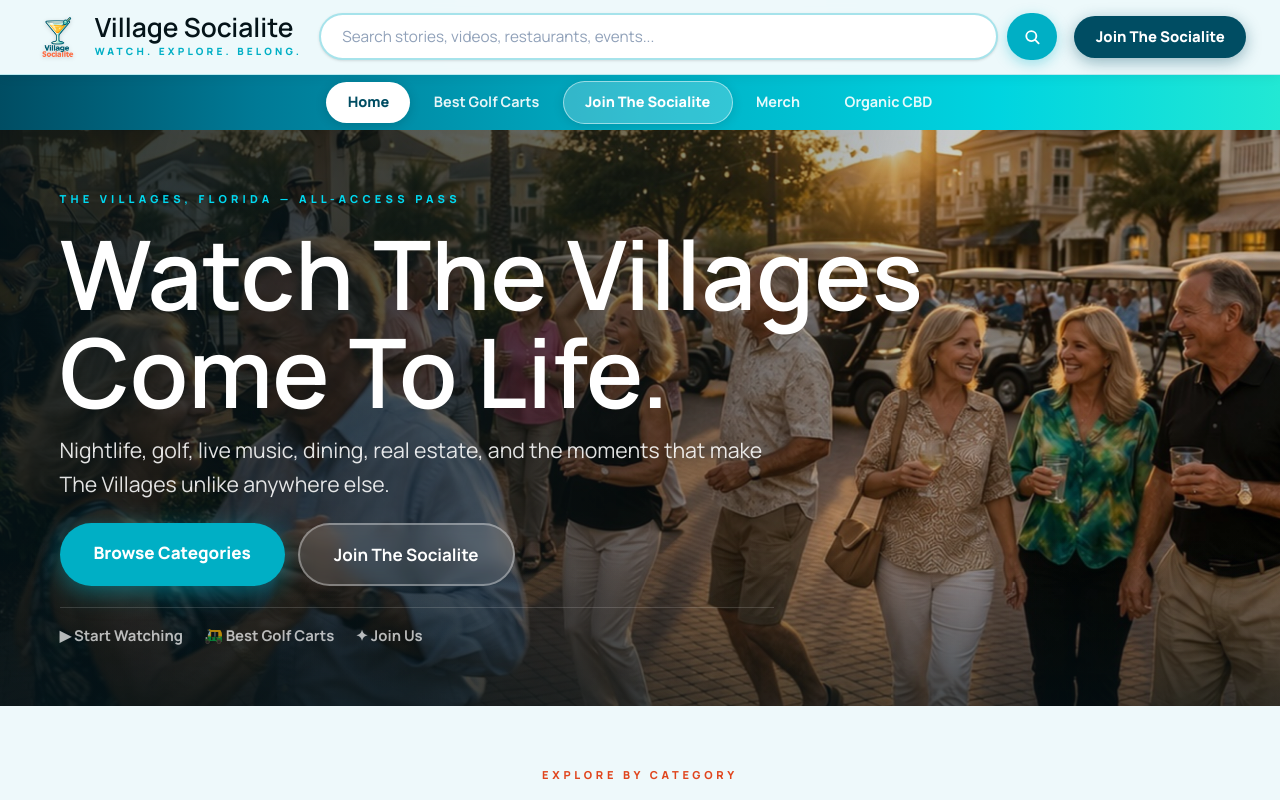
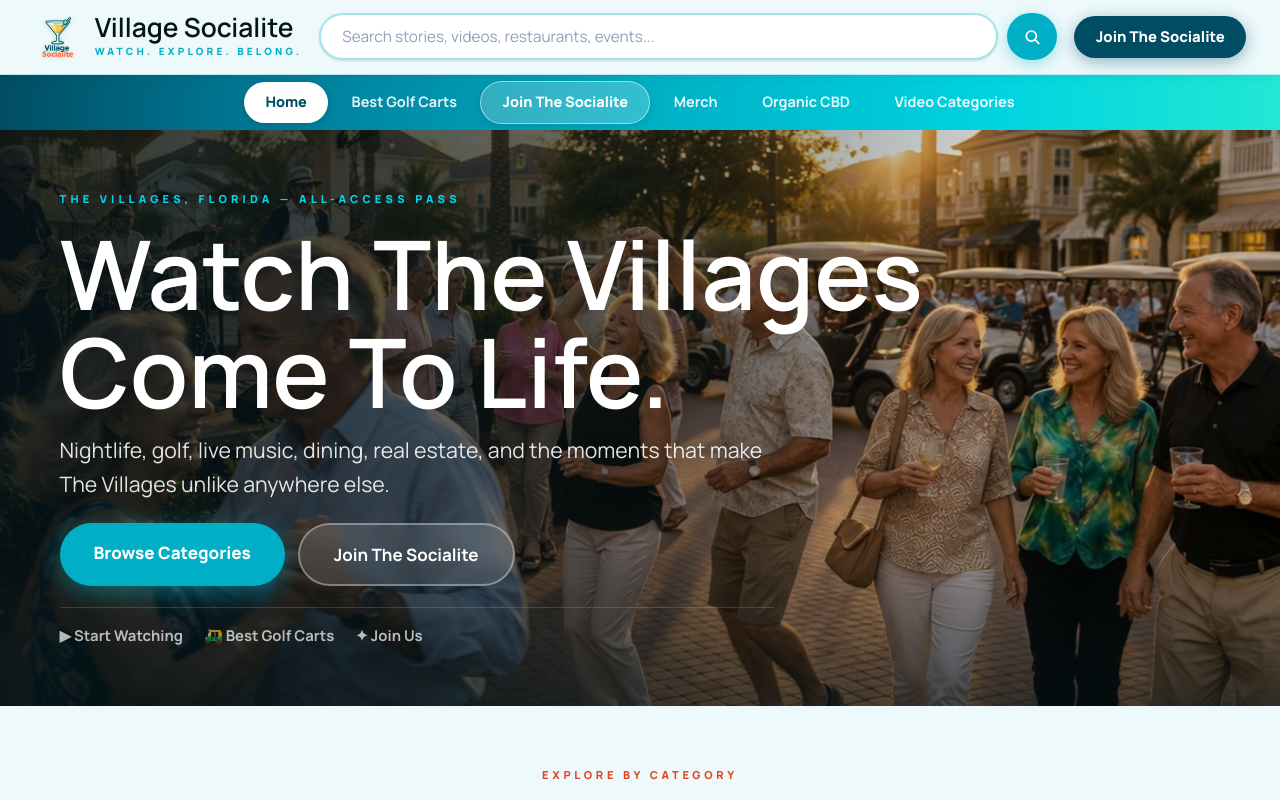
Before and after one commit to Lordshrrred/villagesocialite, a Next.js app: page / in a window 1280 px wide. Shown: the top 800 px of the page. Built offline with nearby package versions, Linux system fonts and the light colour scheme.

Commit message:
Add Video Categories back as last nav item
Co-Authored-By: Claude Sonnet 4.6 <noreply@anthropic.com>

```diff
--- a/components/site-header.tsx
+++ b/components/site-header.tsx
@@ -12,6 +12,7 @@ const mainNav = [
   { href: "/join-the-socialite", label: "Join The Socialite", highlight: true },
   { href: "/merch", label: "Merch" },
   { href: "/fat-pig-society-cbd", label: "Organic CBD" },
+  { href: "/categories", label: "Video Categories" },
 ];
 
 const mobileNav = mainNav;
```
